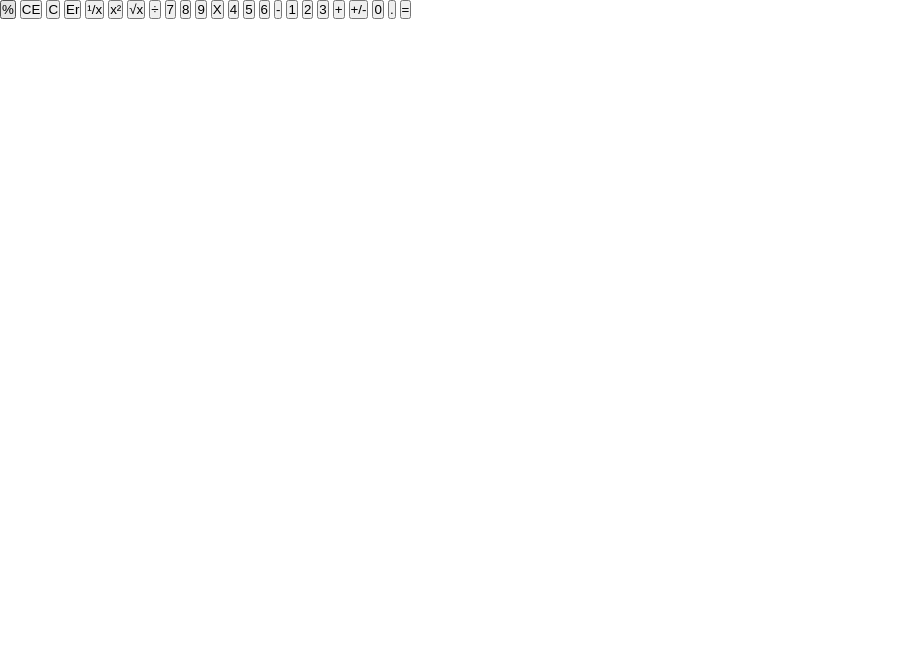
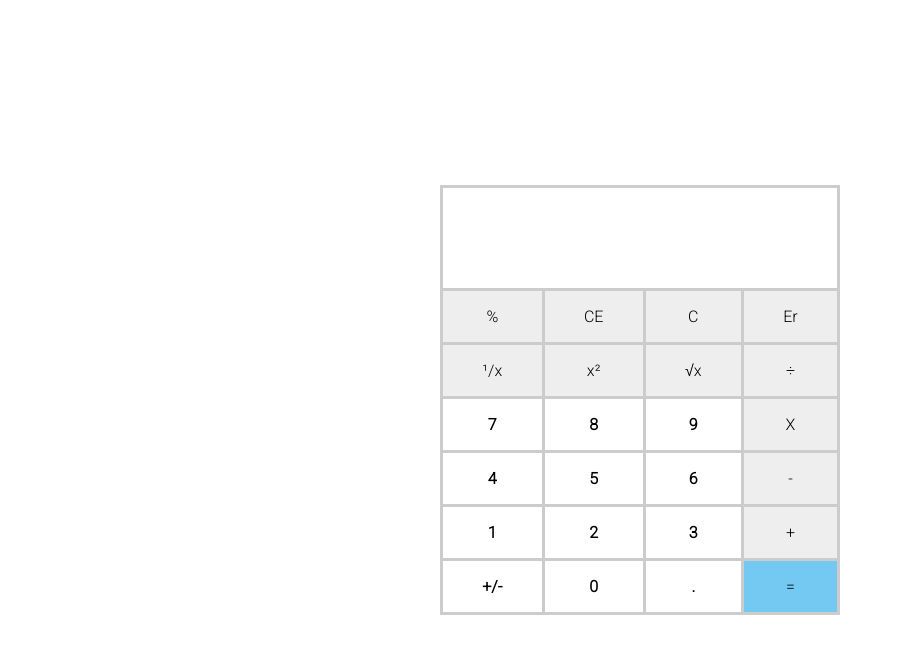
Before and after one commit to Rossnerandre/project-calculator, a plain HTML site: page index.html in a window 1280 px wide. Shown: the whole page, without its empty margins (0-903 px from the left). Drawn offline with Linux system fonts and the light colour scheme.

Commit message:
Add grid, mediaquerie, background Color and hover

```diff
--- a/src/style/main.css
+++ b/src/style/main.css
@@ -1,5 +1,93 @@
+@import url('https://fonts.googleapis.com/css2?family=Roboto:wght@300&display=swap');
 *{
   padding: 0;
   margin: 0;
   box-sizing: border-box;
+  font-family: 'Roboto', sans-serif;
 }
+
+.container{
+  width: 100%;
+  height: 100vh;
+  display: grid;
+  justify-content: center;
+  align-items: center;
+}
+
+.calculator{
+  width: 400px;
+  background-color: #ccc;
+  display: grid;
+  grid-template-columns: repeat(4, auto);
+  grid-template-rows: repeat(6, auto);
+  grid-gap: 3px;
+  padding: 3px;
+  height: auto;
+  text-align: center;
+}
+
+.btn {
+  padding: 1rem;
+  border: none;
+  cursor: pointer;
+  font-size: 1rem;
+}
+
+.btn-light{
+  background: #eee;
+}
+
+.btn-light:hover{
+  background-color: rgba(238, 238, 238, 0.5);
+}
+
+.btn-main{
+  background-color: #fff;
+  font-weight: bold;
+}
+
+.btn-main:hover{
+  background-color: rgba(255, 255, 255, 0.7);
+}
+
+.btn-blue{
+  background: #73c9f1;
+}
+
+.btn-blue:hover{
+  background: rgb(94, 181, 221);
+}
+
+.output{
+  width: 100%;
+  height: 100px;
+  background-color: #fff;
+  grid-column-start: 1;
+  grid-column-end: 5;
+  display: grid;
+}
+
+.values, .reserve {
+  justify-self: end;
+  align-self: end;
+  margin: 10px 10px 10px 0;
+}
+
+.values{
+  font-size: 2rem;
+}
+
+@media (max-width: 410px) {
+  .calculator{
+    width: 300px;
+  }
+  .reserve{
+    font-size: 14px;
+  }
+  .values{
+    font-size: 1.3rem;
+  }
+  .btn{
+    padding: 1rem;
+  }
+}
```
